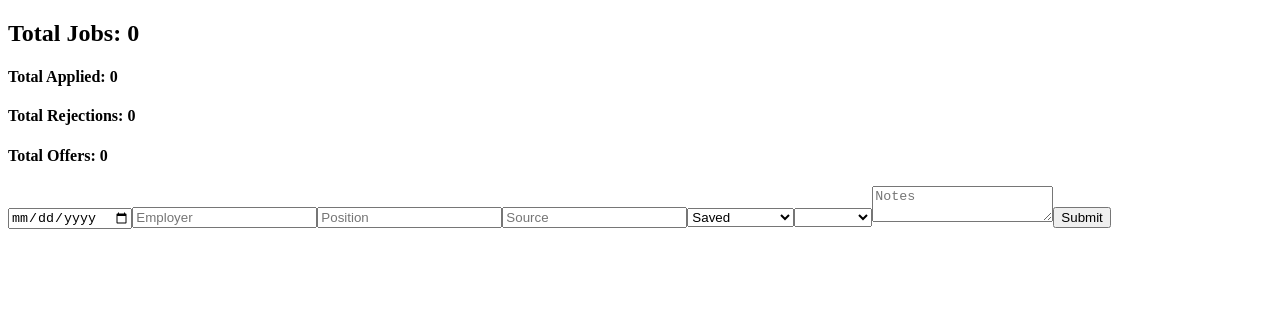
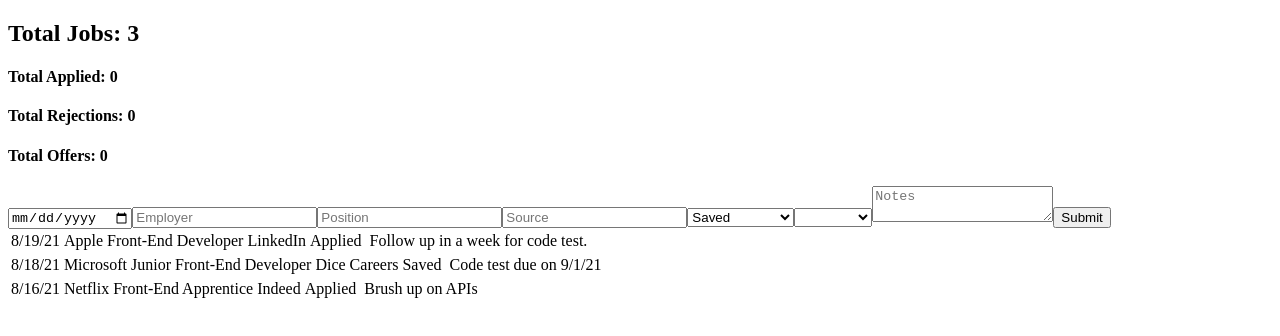
Before and after one commit to rscole87/job-search-app, a React (Create React App) app: page / in a window 1280 px wide. Shown: the top 336 px of the page. Built offline with nearby package versions, Linux system fonts and the light colour scheme.

Commit message:
add controlled form

```diff
--- a/src/components/InputFormComponent.js
+++ b/src/components/InputFormComponent.js
@@ -1,16 +1,44 @@
 import React, { useState } from "react";
 
 const InputForm = (props) => {
+  const [date, setDate] = useState("");
+  const [employer, setEmployer] = useState("");
+  const [position, setPosition] = useState("");
+  const [jobSource, setJobSource] = useState("");
+  const [status, setStatus] = useState("");
+  const [employerResponse, setEmployerResponse] = useState("");
+  const [notes, setNotes] = useState("");
+
+  let newJob = {
+    date,
+    employer,
+    position,
+    jobSource,
+    status,
+    employerResponse,
+    notes,
+  };
+
+  const handleSubmit = (job) => {
+    props.setJobListData((prev) => prev.concat(job));
+    setDate("");
+    setEmployer("");
+    setPosition("");
+    setJobSource("");
+    setStatus("");
+    setEmployerResponse("");
+    setNotes("");
+  };
 
   return (
     <>
       <form action="">
-        <input type="date" onChange={(e) => props.setDate(e.target.value)} />
-        <input type="text" placeholder="Employer" onChange={(e) => props.setEmployer(e.target.value)}/>
-        <input type="text" placeholder="Position" onChange={(e) => props.setPosition(e.target.value)}/>
-        <input type="text" placeholder="Source" onChange={(e) => props.setJobSource(e.target.value)}/>
+        <input type="date" value={date} onChange={(e) => setDate(e.target.value)} />
+        <input type="text" value={employer} placeholder="Employer" onChange={(e) => setEmployer(e.target.value)} />
+        <input type="text" value={position} placeholder="Position" onChange={(e) => setPosition(e.target.value)} />
+        <input type="text" value={jobSource} placeholder="Source" onChange={(e) => setJobSource(e.target.value)} />
 
-        <select name="status" id="status" onChange={(e) => props.setStatus(e.target.value)}>
+        <select name="status" id="status" value={status ? status : "Saved"} onChange={(e) => setStatus(e.target.value)}>
           <option value="saved">Saved</option>
           <option value="applied">Applied</option>
           <option value="first-interview">1st Interview</option>
@@ -18,14 +46,20 @@
           <option value="third-plus-interview">3rd+ Interview</option>
         </select>
 
-        <select name="response" id="response" onChange={(e) => props.setEmployerResponse(e.target.value)}>
+        <select name="response" id="response" value={employerResponse ? employerResponse : "None"} onChange={(e) => setEmployerResponse(e.target.value)}>
           <option value=" "> </option>
           <option value="reject">Rejection</option>
           <option value="offer">Offer</option>
         </select>
 
-        <textarea type="text" placeholder="Notes" onChange={(e) => props.setNotes(e.target.value)}/>
-        <input type="submit" />
+        <textarea type="text" placeholder="Notes" value={notes} onChange={(e) => setNotes(e.target.value)} />
+        <input
+          type="submit"
+          onClick={(e) => {
+            e.preventDefault();
+            handleSubmit(newJob);
+          }}
+        />
       </form>
     </>
   );
--- /dev/null
+++ b/src/components/JobListAreaComponent.js
@@ -0,0 +1,29 @@
+import React from "react";
+
+const JobListArea = (props) => {
+  const jobs = props.jobs.map((job) => {
+    return (
+      <div>
+        <table>
+          <tr>
+            <td>{job.date}</td>
+            <td>{job.employer}</td>
+            <td>{job.position}</td>
+            <td>{job.jobSource}</td>
+            <td>{job.status}</td>
+            <td>{job.employerResponse}</td>
+            <td>{job.notes}</td>
+          </tr>
+        </table>
+      </div>
+    );
+  });
+
+  return (
+    <>
+      <div>{jobs}</div>
+    </>
+  );
+};
+
+export default JobListArea;
--- a/src/components/MainComponent.js
+++ b/src/components/MainComponent.js
@@ -1,49 +1,24 @@
 import React, { useState } from "react";
+import JOBLIST from "../shared/jobListData";
+import Counters from "./CounterComponent";
 import InputForm from "./InputFormComponent";
-import Counters from "./CounterComponent";
+import JobListArea from "./JobListAreaComponent";
 
 const Main = () => {
-    const [jobList, setJobList] = useState([])
-    const [appliedCount, setAppliedCount] = useState(0)
-    const [rejectCount, setRejectCount] = useState(0)
-    const [offerCount, setOfferCount] = useState(0)
-    const [date, setDate] = useState('')
-    const [employer, setEmployer] = useState('')
-    const [position, setPosition] = useState('')
-    const [jobSource, setJobSource] = useState('')
-    const [status, setStatus] = useState('')
-    const [employerResponse, setEmployerResponse] = useState('')
-    const [notes, setNotes] = useState('')
+  const [jobListData, setJobListData] = useState(JOBLIST);
+  const [appliedCount, setAppliedCount] = useState(0);
+  const [rejectCount, setRejectCount] = useState(0);
+  const [offerCount, setOfferCount] = useState(0);
 
-    return (
-        <>
-            <Counters
-                jobsCount={jobList.length}
-                appliedCount={appliedCount}
-                rejectCount={rejectCount}
-                offerCount={offerCount}
-            />
+  return (
+    <>
+      <Counters jobsCount={jobListData.length} appliedCount={appliedCount} rejectCount={rejectCount} offerCount={offerCount} />
 
+      <InputForm  setJobListData={setJobListData}/>
 
-            <InputForm
-                setDate={setDate}
-                setEmployer={setEmployer}
-                setPosition={setPosition}
-                setJobSource={setJobSource}
-                setStatus={setStatus}
-                setEmployerResponse={setEmployerResponse}
-                setNotes={setNotes}
-            />
-
-            {date}
-            {employer}
-            {position}
-            {jobSource}
-            {status}
-            {employerResponse}
-            {notes}
-        </>
-    )
-}
+      <JobListArea jobs={jobListData} />
+    </>
+  );
+};
 
 export default Main;
--- /dev/null
+++ b/src/shared/jobListData.js
@@ -0,0 +1,31 @@
+const JOBLIST = [
+  {
+    date: "8/19/21",
+    employer: "Apple",
+    position: "Front-End Developer",
+    jobSource: "LinkedIn",
+    status: "Applied",
+    employerResponse: "",
+    notes: "Follow up in a week for code test.",
+  },
+  {
+    date: "8/18/21",
+    employer: "Microsoft",
+    position: "Junior Front-End Developer",
+    jobSource: "Dice Careers",
+    status: "Saved",
+    employerResponse: "",
+    notes: "Code test due on 9/1/21",
+  },
+  {
+    date: "8/16/21",
+    employer: "Netflix",
+    position: "Front-End Apprentice",
+    jobSource: "Indeed",
+    status: "Applied",
+    employerResponse: "",
+    notes: "Brush up on APIs",
+  },
+];
+
+export default JOBLIST;
```
